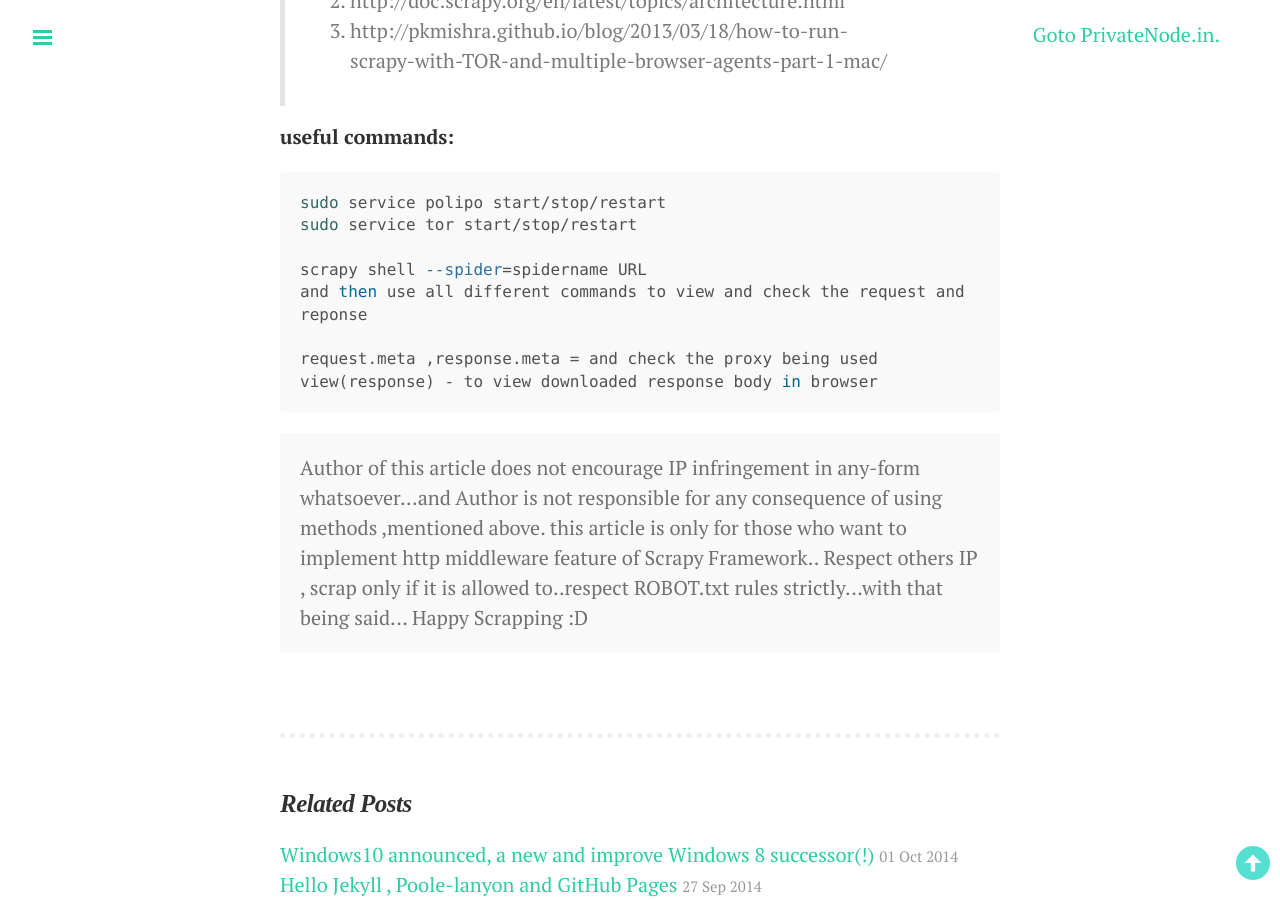
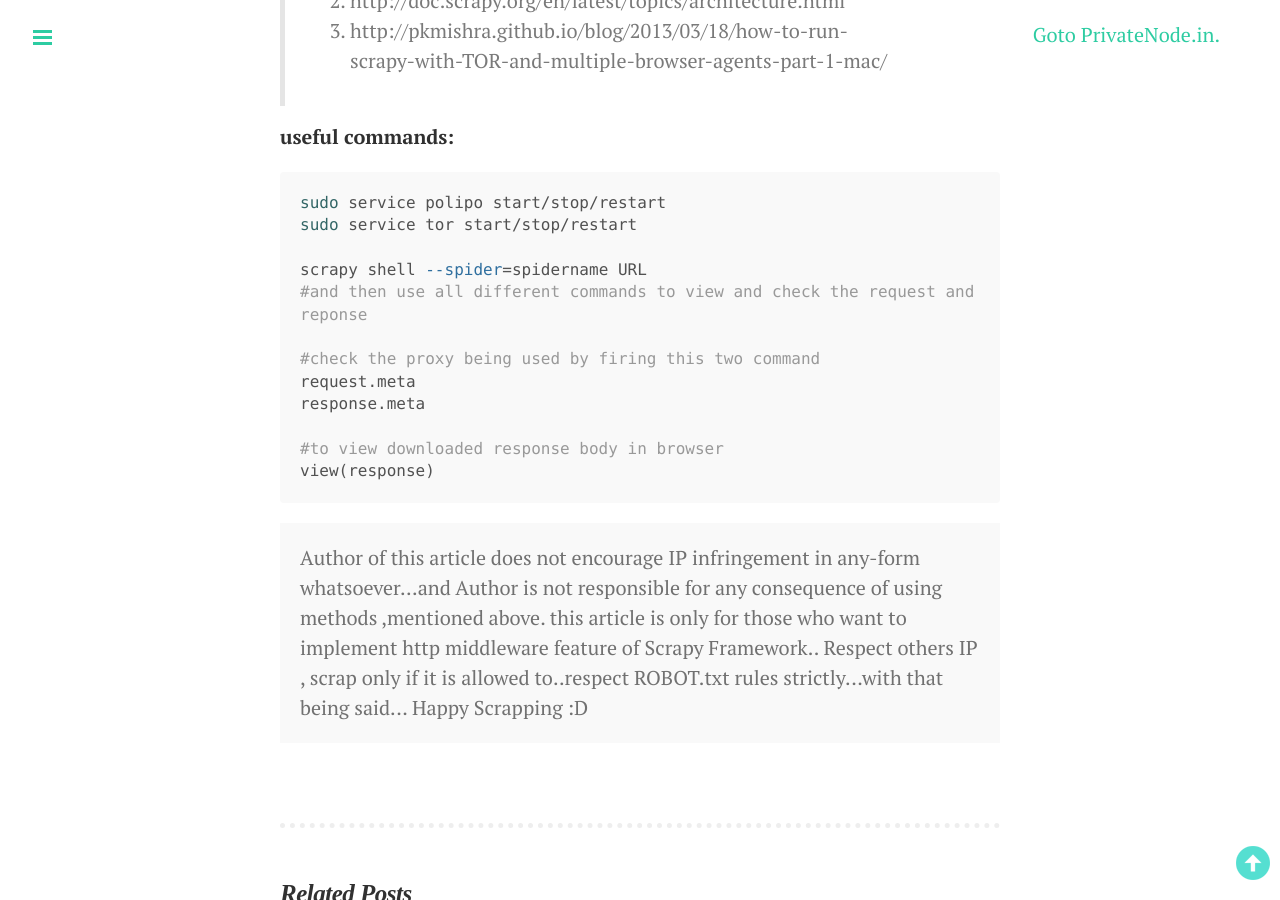
Before and after one commit to DharmeshPandav/dharmeshpandav.github.io, a Jekyll site: the page built from _posts/2015-02-24-Torifying-your-Scrapy_project_on_ubuntu.md, in a window 1280 px wide and 900 px high, scrolled down 3978 px. Built offline with Jekyll 4.4.1, drawn with Linux system fonts in a browser that asks for light colours; nearby versions of some CDN libraries; Markdown is read by kramdown in place of the engine named in the settings.

````diff
--- a/_posts/2015-02-24-Torifying-your-Scrapy_project_on_ubuntu.md
+++ b/_posts/2015-02-24-Torifying-your-Scrapy_project_on_ubuntu.md
@@ -147,10 +147,14 @@ sudo service polipo start/stop/restart
 sudo service tor start/stop/restart
 
 scrapy shell --spider=spidername URL
-and then use all different commands to view and check the request and reponse
+#and then use all different commands to view and check the request and reponse
 
-request.meta ,response.meta = and check the proxy being used
-view(response) - to view downloaded response body in browser
+#check the proxy being used by firing this two command
+request.meta
+response.meta
+
+#to view downloaded response body in browser
+view(response)
 ```
 
 <div class="message">
````
